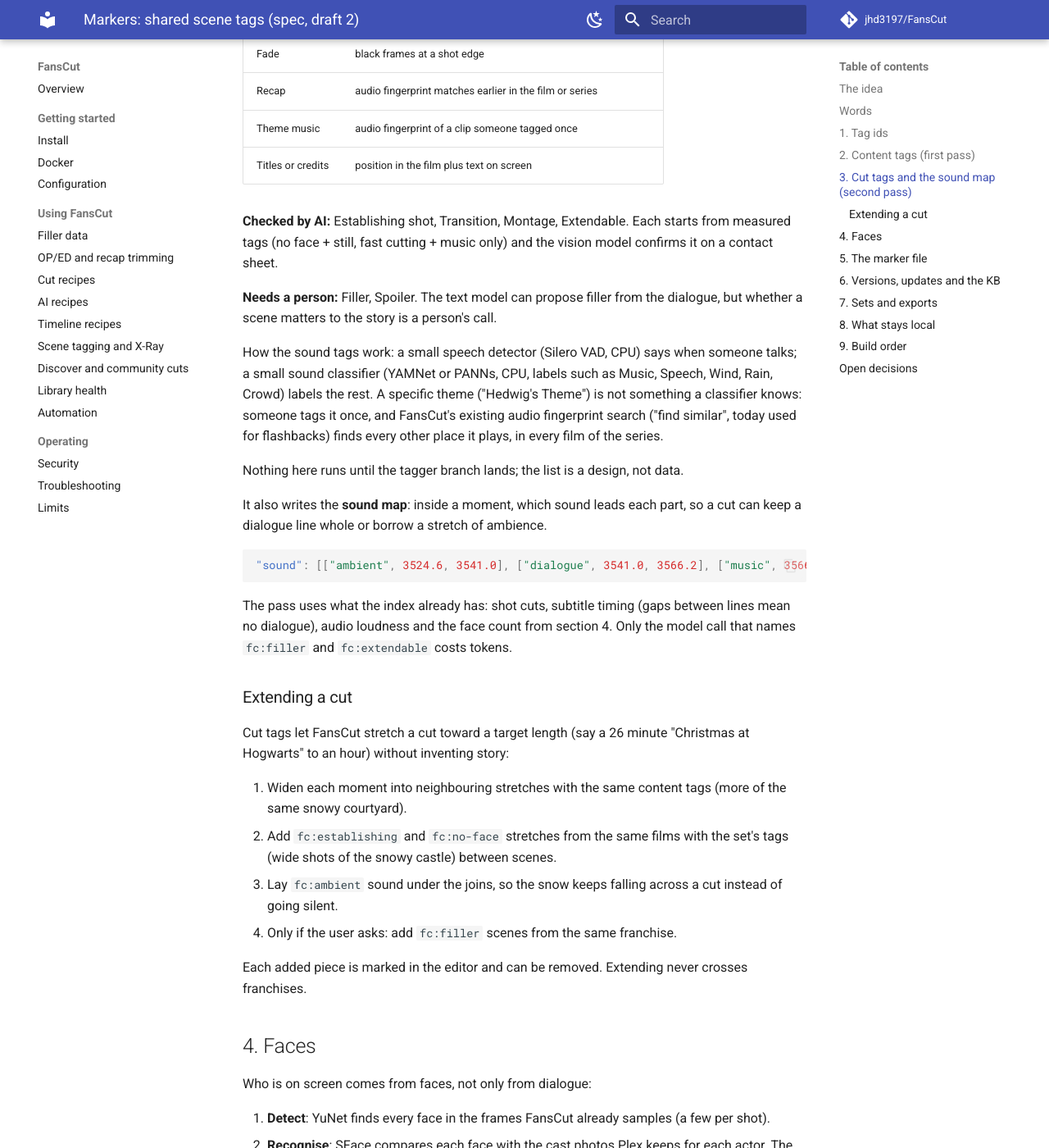
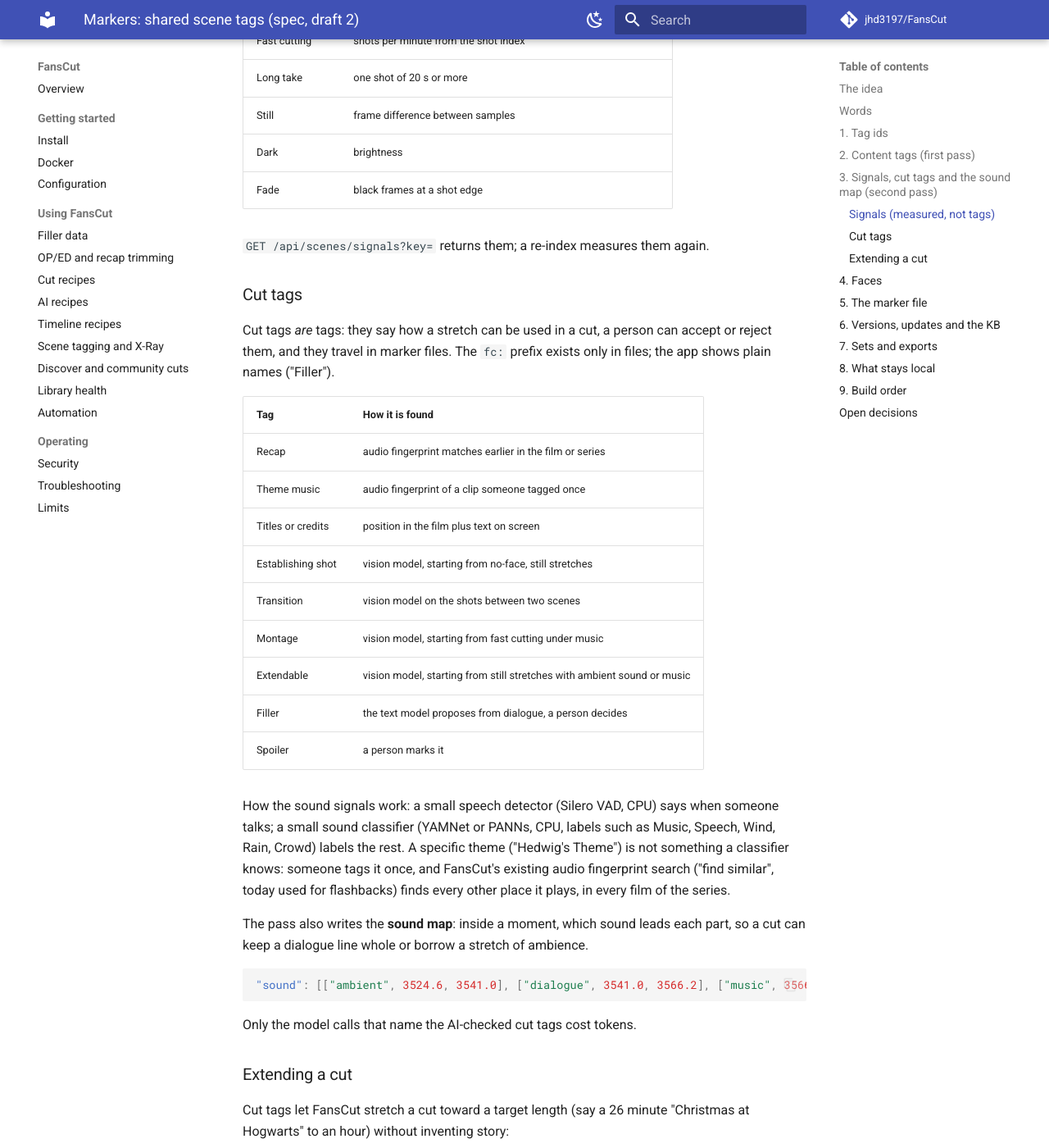
Before and after one commit to jhd3197/FansCut, an MkDocs documentation site: the page built from docs/markers.md, in a window 1280 px wide and 1400 px high, scrolled down 2792 px. Shown: the whole window at 82% size. Built offline with MkDocs 1.6.1 and Material for MkDocs 9.7.7, drawn with Linux system fonts in a browser that asks for light colours; comment, search, counter and statistics services are not loaded; some of the changed text lies outside the part shown.

Commit message:
Split signals from cut tags in the spec

````diff
--- a/docs/markers.md
+++ b/docs/markers.md
@@ -19,7 +19,9 @@ library nobody has analysed, and the AI can build and stretch cuts from them.
 - **Content tags**: what is in a stretch (`christmas`, `snow`, `kiss`). A
   fixed list of 128 in version 1.
 - **Cut tags**: FansCut's own, about how a stretch can be used in a cut
-  (`fc:filler`, `fc:ambient`). Filled by a second pass.
+  (`fc:filler`, `fc:establishing`). Filled by a second pass.
+- **Signals**: what FansCut measures in every film (faces, shots, brightness,
+  sound). Not tags: never reviewed, never shown as tags, never shared.
 - **Moment**: a range of one film with one or more tags.
 - **Sound map**: which sound leads each part of a moment (dialogue, ambient,
   music, silence).
@@ -61,61 +63,72 @@ the closest today), content tags can map to it without renumbering anything.
 - `content` tags exist so a set or cut can leave scenes out (a family
   version), not to find them.
 
-## 3. Cut tags and the sound map (second pass)
+## 3. Signals, cut tags and the sound map (second pass)
 
-After the content pass, a second pass marks how each stretch can be used in a
-cut. These are **smart tags**: most are measured, not guessed. The `fc:`
-prefix exists only in files; the app shows plain names ("No face").
+### Signals (measured, not tags)
 
-**Measured (no AI, run after indexing a film):**
+After indexing, FansCut measures every film: one frame a second (faces,
+brightness, movement), the loudness of the sound, the shot index and the
+subtitle timing. The results are **signals**: time ranges kept with the
+film's index. They are not tags. Nobody reviews them, the app never shows
+them as tags (a scene is not "No face"; when a face matches someone in the
+cast, the app shows that person, otherwise nothing), and they never go into
+a marker file. They exist so FansCut can pick poster stills, extend cuts and
+find stretches like "a wide, still shot with only ambient sound".
 
-| Tag | Found by |
+| Signal | Found by |
 |---|---|
-| No face | face detector finds nobody (section 4) |
+| No face | face detector finds nobody |
 | Close-up | face detector: one large face |
 | Group | face detector: 3+ faces |
-| Dialogue | subtitle lines plus a speech detector |
+| Dialogue | subtitle lines (sound descriptions left out), later a speech detector |
 | Silence | loudness |
+| Loud | loudness peaks |
 | Music only | sound classifier says music, speech detector says nobody talks |
 | Ambient sound | sound classifier: not speech, not music (wind, rain, crowd, fire) |
-| Loud | loudness peaks |
 | Fast cutting | shots per minute from the shot index |
 | Long take | one shot of 20 s or more |
 | Still | frame difference between samples |
 | Dark | brightness |
 | Fade | black frames at a shot edge |
+
+`GET /api/scenes/signals?key=` returns them; a re-index measures them again.
+
+### Cut tags
+
+Cut tags *are* tags: they say how a stretch can be used in a cut, a person
+can accept or reject them, and they travel in marker files. The `fc:` prefix
+exists only in files; the app shows plain names ("Filler").
+
+| Tag | How it is found |
+|---|---|
 | Recap | audio fingerprint matches earlier in the film or series |
 | Theme music | audio fingerprint of a clip someone tagged once |
 | Titles or credits | position in the film plus text on screen |
+| Establishing shot | vision model, starting from no-face, still stretches |
+| Transition | vision model on the shots between two scenes |
+| Montage | vision model, starting from fast cutting under music |
+| Extendable | vision model, starting from still stretches with ambient sound or music |
+| Filler | the text model proposes from dialogue, a person decides |
+| Spoiler | a person marks it |
 
-**Checked by AI:** Establishing shot, Transition, Montage, Extendable. Each
-starts from measured tags (no face + still, fast cutting + music only) and the
-vision model confirms it on a contact sheet.
+How the sound signals work: a small speech detector (Silero VAD, CPU) says
+when someone talks; a small sound classifier (YAMNet or PANNs, CPU, labels
+such as Music, Speech, Wind, Rain, Crowd) labels the rest. A specific theme
+("Hedwig's Theme") is not something a classifier knows: someone tags it once,
+and FansCut's existing audio fingerprint search ("find similar", today used
+for flashbacks) finds every other place it plays, in every film of the
+series.
 
-**Needs a person:** Filler, Spoiler. The text model can propose filler from
-the dialogue, but whether a scene matters to the story is a person's call.
-
-How the sound tags work: a small speech detector (Silero VAD, CPU) says when
-someone talks; a small sound classifier (YAMNet or PANNs, CPU, labels such as
-Music, Speech, Wind, Rain, Crowd) labels the rest. A specific theme ("Hedwig's
-Theme") is not something a classifier knows: someone tags it once, and
-FansCut's existing audio fingerprint search ("find similar", today used for
-flashbacks) finds every other place it plays, in every film of the series.
-
-Nothing here runs until the tagger branch lands; the list is a design, not
-data.
-
-It also writes the **sound map**: inside a moment, which sound leads each
-part, so a cut can keep a dialogue line whole or borrow a stretch of ambience.
+The pass also writes the **sound map**: inside a moment, which sound leads
+each part, so a cut can keep a dialogue line whole or borrow a stretch of
+ambience.
 
 ```json
 "sound": [["ambient", 3524.6, 3541.0], ["dialogue", 3541.0, 3566.2], ["music", 3566.2, 3598.9]]
 ```
 
-The pass uses what the index already has: shot cuts, subtitle timing (gaps
-between lines mean no dialogue), audio loudness and the face count from
-section 4. Only the model call that names `fc:filler` and `fc:extendable`
-costs tokens.
+Only the model calls that name the AI-checked cut tags cost tokens.
 
 ### Extending a cut
 
@@ -124,10 +137,11 @@ Cut tags let FansCut stretch a cut toward a target length (say a 26 minute
 
 1. Widen each moment into neighbouring stretches with the same content tags
    (more of the same snowy courtyard).
-2. Add `fc:establishing` and `fc:no-face` stretches from the same films with
-   the set's tags (wide shots of the snowy castle) between scenes.
-3. Lay `fc:ambient` sound under the joins, so the snow keeps falling across a
-   cut instead of going silent.
+2. Add `fc:establishing` stretches (found with the no-face and still
+   signals) from the same films with the set's tags (wide shots of the snowy
+   castle) between scenes.
+3. Lay stretches with the ambient-sound signal under the joins, so the snow
+   keeps falling across a cut instead of going silent.
 4. Only if the user asks: add `fc:filler` scenes from the same franchise.
 
 Each added piece is marked in the editor and can be removed. Extending never
@@ -152,7 +166,8 @@ named. Names at 0.40 or higher were right in every case checked by eye; below
 that, roughly one in three was wrong, which is why those stay unconfirmed.
 
 Face boxes and features stay on the server. Marker files carry only TMDB
-person ids per moment (section 5), never boxes, crops or features.
+person ids per moment (section 5), never boxes, crops or features. A face
+that matches nobody in the cast is not shown at all.
 
 ## 5. The marker file
 
@@ -170,7 +185,7 @@ One file per film and edition, JSON, at most 1 MB.
   "authors": ["jhd3197"],
   "moments": [
     {"start": 3524.55, "end": 3598.93,
-     "tags": ["christmas", "snow", "castle", "fc:no-face", "fc:ambient"],
+     "tags": ["christmas", "snow", "castle", "fc:establishing"],
      "sound": [["ambient", 3524.6, 3541.0], ["dialogue", 3541.0, 3566.2]],
      "people": [10980, 10990],
      "source": "ai", "model": "claude-sonnet-5-5", "confidence": 0.78,
@@ -238,7 +253,7 @@ moments.
 1. Ship `tags-v1.json`; tagger UI picks from the list.
 2. Multi-label content pass (one read of the film for all tags).
 3. Faces: YuNet + SFace against Plex cast photos, tracks, confirm UI.
-4. Second pass: cut tags and the sound map.
+4. Signals, then the second pass: cut tags and the sound map.
 5. `fanscut markers export/import/validate`, moment anchors, sync.
 6. KB in `fanscut-community`: schema, CI, index, update check.
 7. Sets with rules and exports; extending cuts.
````
Also changed, not shown: docs/tags-v1.json (+84 -95 lines), 1 other file.
